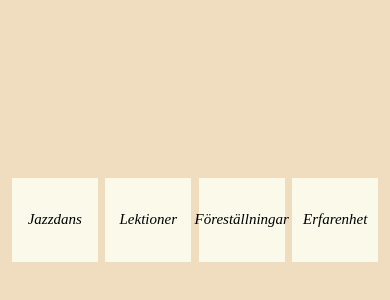
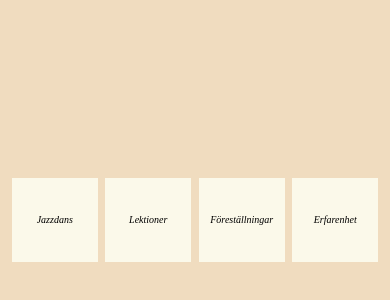
Before and after one commit to isabellemattsson/intresse-sida, a plain HTML site: page index.html in a window 390 px wide. Shown: the part 210-510 px from the top of the page. Drawn offline with Linux system fonts and the light colour scheme.

Commit message:
Update style.css

```diff
--- a/style.css
+++ b/style.css
@@ -18,7 +18,7 @@ font-style: italic;
 
     justify-content: center;
     color: black;
-     font-size: 15px;
+     font-size: 20px;
 }
 
 a{
@@ -84,3 +84,15 @@ line-height: 4vh;
 
 
 }
+
+
+
+@media screen and (max-width: 650px) {
+
+    .box1, .box2, .box3, .box4{
+
+        font-size: 10px;
+
+    }
+
+}
```
